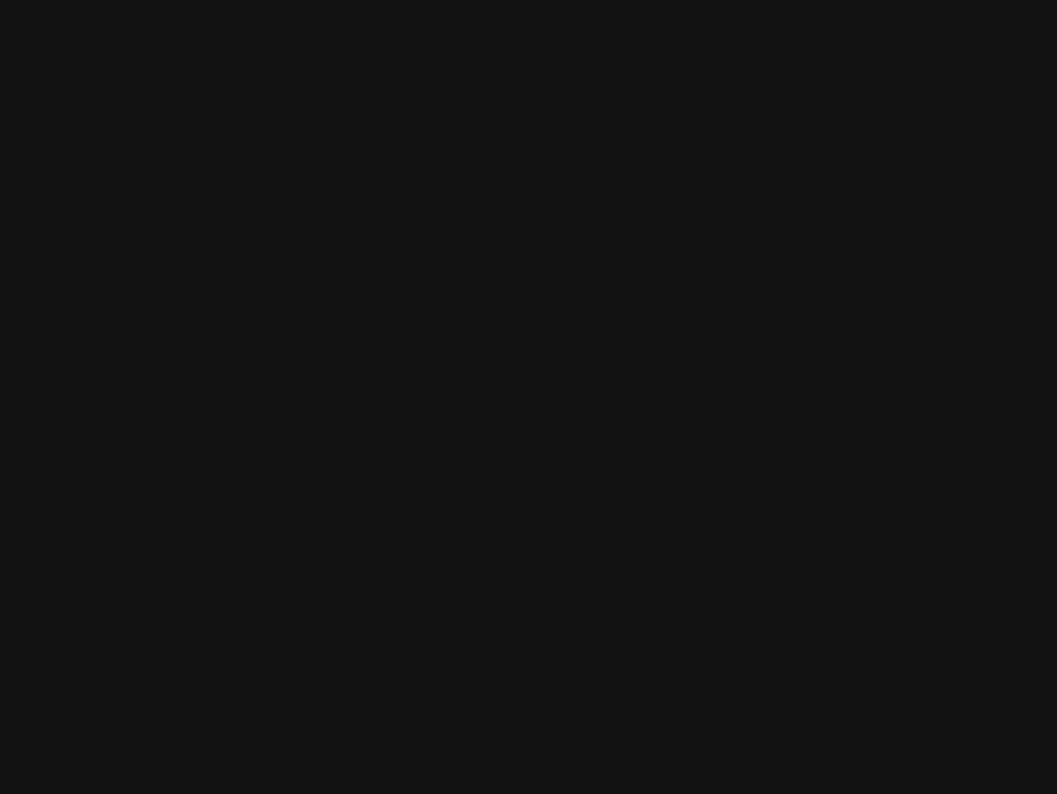
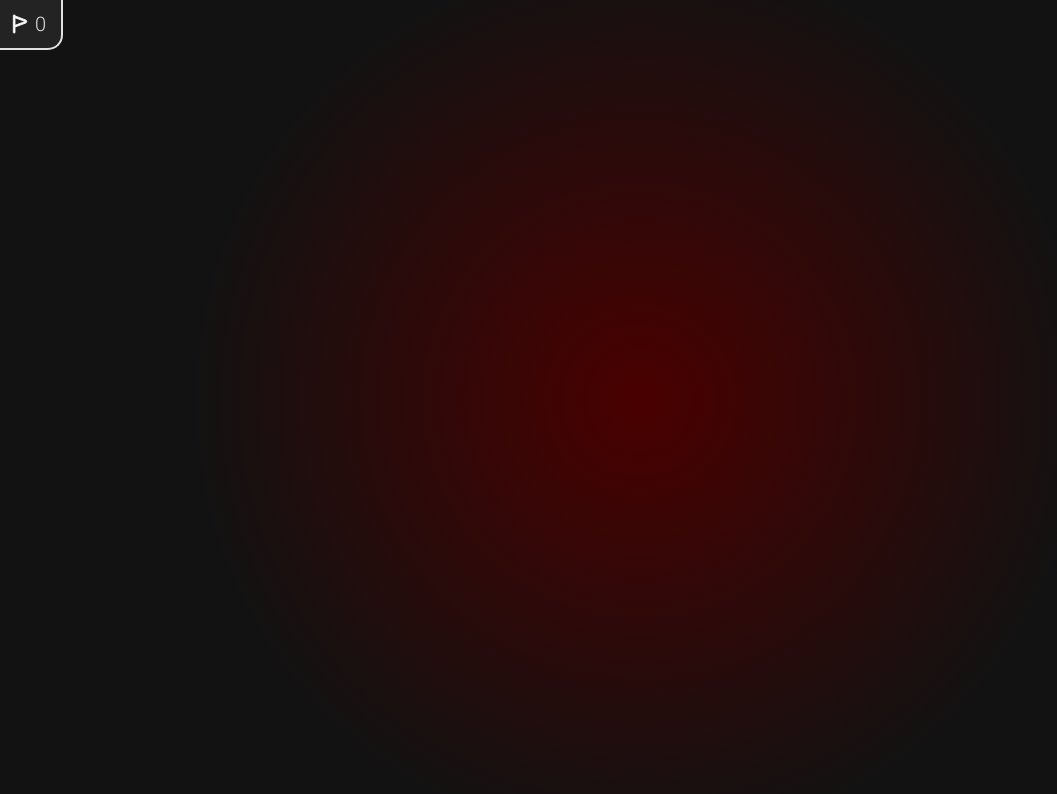
Before and after one commit to shadowwolf123987/Capture-The-Flag, a plain HTML site: page pages/flag2.html in a window 1280 px wide. Shown: the whole page, without its empty margins (0-1057 px from the left). Drawn offline with Linux system fonts and the light colour scheme.

Commit message:
Flag Counter Thing

```diff
--- a/js/getFlags.js
+++ b/js/getFlags.js
@@ -12,5 +12,5 @@ function getFlags() {
 
 	}
 
-	return totalFlags
+	document.getElementById('counter').innerHTML = totalFlags;
 }
--- a/pages/flag2.html
+++ b/pages/flag2.html
@@ -4,13 +4,20 @@
     <meta charset="UTF-8">
     <meta name="viewport" content="width=device-width, initial-scale=1.0">
     <title>Capture The Flag</title>
+    <link rel="stylesheet" href="/styles/loginStyles.css">
     <link rel="stylesheet" href="/styles/flag2Styles.css">
     <link rel="preconnect" href="https://fonts.googleapis.com">
     <link rel="preconnect" href="https://fonts.gstatic.com" crossorigin>
     <link href="https://fonts.googleapis.com/css2?family=Poppins:wght@300;400;500;600;900&family=Roboto:ital,wght@0,100;0,300;0,400;0,500;0,700;0,900;1,100;1,300;1,400;1,500;1,700;1,900&display=swap" rel="stylesheet">
-    <script src=""></script>
+    <script src="/js/getFlags.js"></script>
 </head>
-<body>
+<body onload="getFlags()">
+    <div class="flagCounter">
+        <img src="/images/flag-triangle-svgrepo-com.svg">
+        <p id="counter">0</p>
+    </div>
+    <div class="questions">
 
+    </div>
 </body>
 </html>
```
